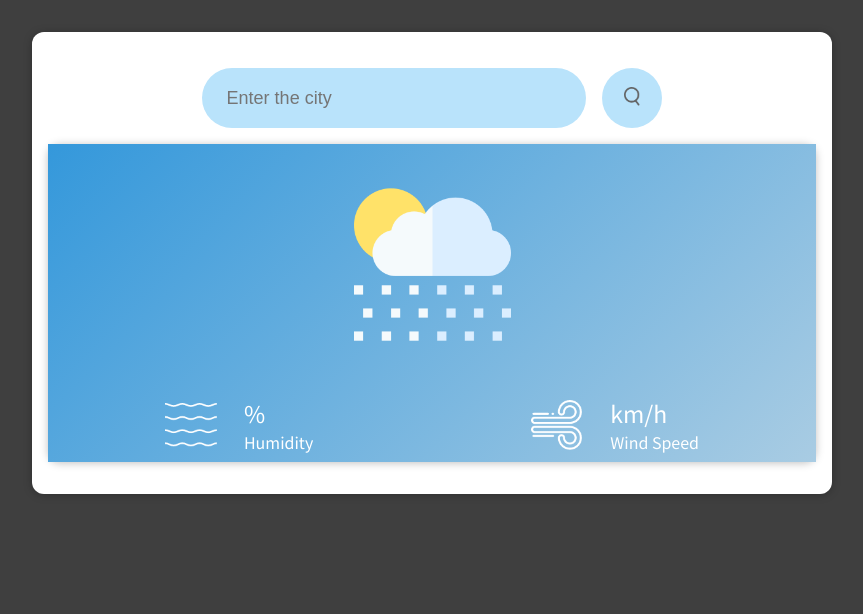
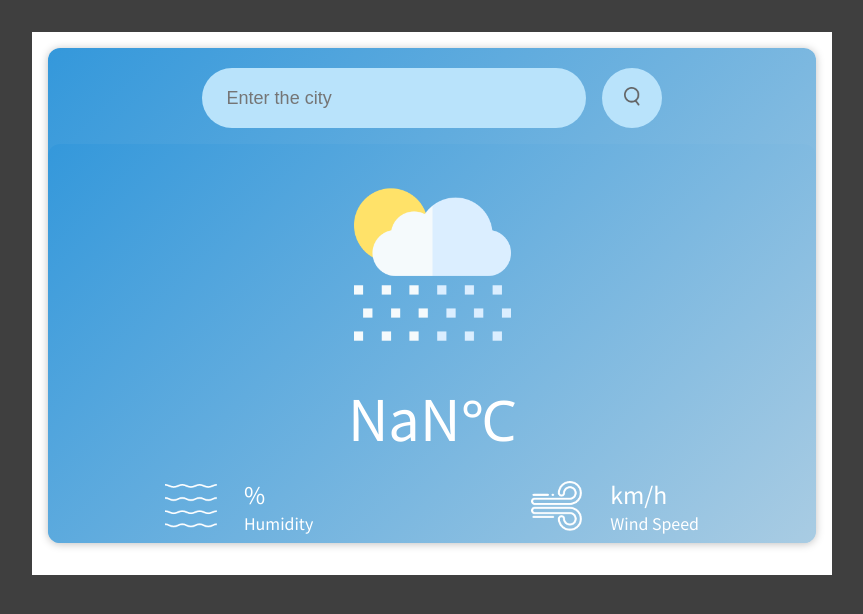
Before and after one commit to VinhNguyen0301/Weather-App, a React (Vite) app: page / in a window 1280 px wide. Shown: the top 614 px of the page, without its empty margins (208-1071 px from the left). Built offline with nearby package versions, Linux system fonts and the light colour scheme; no server answers.

Commit message:
Update CSS Search Component

```diff
--- a/src/components/Weather/Weather.css
+++ b/src/components/Weather/Weather.css
@@ -5,3 +5,7 @@
   width: 50rem;
   max-width: 95%;
 }
+.weather-background {
+  background: linear-gradient(135deg, #3498db, #a9cce3);
+
+}
--- a/src/components/Weather/Weather.jsx
+++ b/src/components/Weather/Weather.jsx
@@ -24,8 +24,8 @@ const Weather = (props) => {
   }, []);
 
   return (
-    <div>
-      <Card className="weather">
+    <div className="weather">
+      <Card className="weather-background">
         <div className="search-component">
           <Search />
         </div>
--- a/src/components/Weather/WeatherItem/WeatherItem.css
+++ b/src/components/Weather/WeatherItem/WeatherItem.css
@@ -8,6 +8,8 @@
   margin: 1rem 0;
   background: linear-gradient(135deg, #3498db, #a9cce3);
   color: #fff;
+  border-radius: 12px;
+  border-top-style: hidden;
 }
 
 .weather-icon {
--- a/src/components/Weather/WeatherItem/WeatherItem.jsx
+++ b/src/components/Weather/WeatherItem/WeatherItem.jsx
@@ -1,7 +1,6 @@
 import React from "react";
 
 import "./WeatherItem.css";
-import Card from "../../UI/Card";
 import Rain from "../../../assets/images/rain.png";
 import Humidity from "../../../assets/images/humidity.png";
 import Wind from "../../../assets/images/wind.png";
@@ -9,13 +8,12 @@ import Wind from "../../../assets/images/wind.png";
 const WeatherItem = ({weatherData}) => {
 
   return (
-    <Card>
+    <div>
       <div className="weather-item">
-
         <div className="weather-icon">
           <img src={Rain} alt="Rain" />
         </div>
-        <div className="temp temp-detail">{weatherData?.main?.temp}</div>
+        <div className="temp temp-detail">{Math.round(weatherData?.main?.temp)}℃</div>
         <div className="city temp-detail">{weatherData?.name}</div>
 
         <div className="info-detail">
@@ -35,7 +33,7 @@ const WeatherItem = ({weatherData}) => {
           </div>
         </div>
       </div>
-    </Card>
+    </div>
   );
 };
 
```
